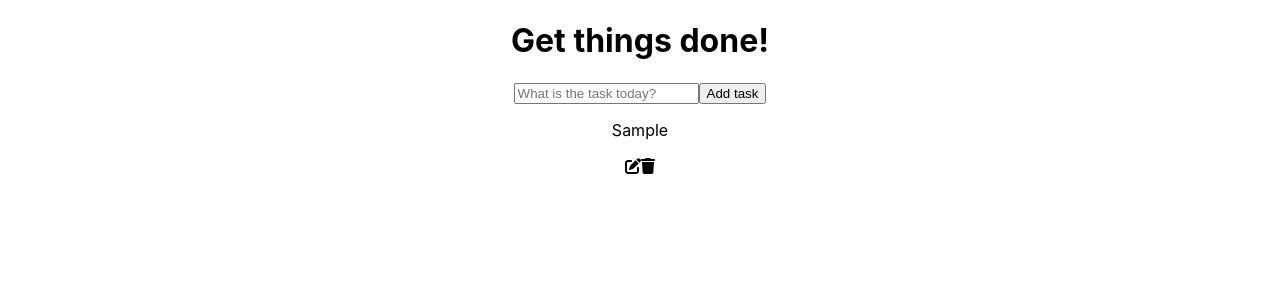
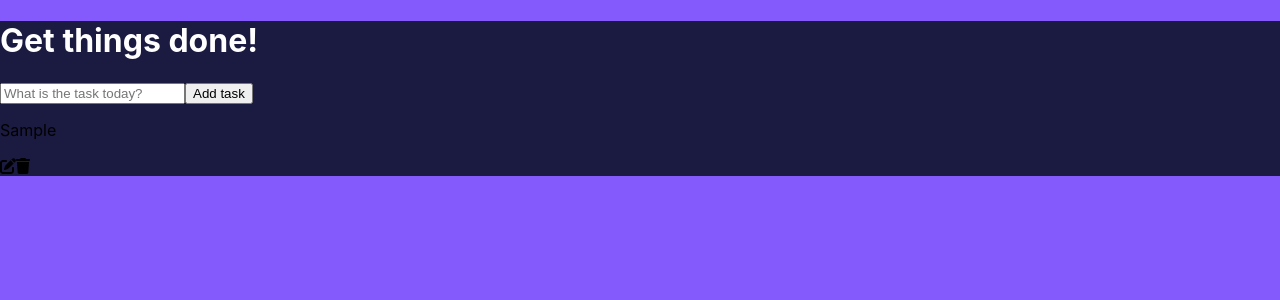
Before and after one commit to Alicianonkonyana/react-to-do-list, a React (Create React App) app: page / in a window 1280 px wide. Both pictures are taken after typing "Sample" into the empty fields and a click on the button "Add task". Shown: the top 300 px of the page. Built offline with nearby package versions, Linux system fonts and the light colour scheme.

Commit message:
made the edit work

```diff
--- a/src/App.css
+++ b/src/App.css
@@ -1,38 +1,9 @@
+body {
+  background-color: #845afc;
+}
 .App {
-  text-align: center;
+  background-color: #1b1a41;
 }
-
-.App-logo {
-  height: 40vmin;
-  pointer-events: none;
-}
-
-@media (prefers-reduced-motion: no-preference) {
-  .App-logo {
-    animation: App-logo-spin infinite 20s linear;
-  }
-}
-
-.App-header {
-  background-color: #282c34;
-  min-height: 100vh;
-  display: flex;
-  flex-direction: column;
-  align-items: center;
-  justify-content: center;
-  font-size: calc(10px + 2vmin);
+h1 {
   color: white;
 }
-
-.App-link {
-  color: #61dafb;
-}
-
-@keyframes App-logo-spin {
-  from {
-    transform: rotate(0deg);
-  }
-  to {
-    transform: rotate(360deg);
-  }
-}
--- a/src/Todo.js
+++ b/src/Todo.js
@@ -1,7 +1,7 @@
 import React from "react";
 import { FontAwesomeIcon } from "@fortawesome/react-fontawesome";
 import { faPenToSquare, faTrash } from "@fortawesome/free-solid-svg-icons";
-export const Todo = ({ task, toggleComplete, deleteTodo }) => {
+export const Todo = ({ task, toggleComplete, deleteTodo, editTodo }) => {
   return (
     <div className="Todo">
       <p
@@ -11,7 +11,10 @@ export const Todo = ({ task, toggleComplete, deleteTodo }) => {
         {task.task}
       </p>
       <div>
-        <FontAwesomeIcon icon={faPenToSquare} />
+        <FontAwesomeIcon
+          icon={faPenToSquare}
+          onClick={() => editTodo(task.id)}
+        />
         <FontAwesomeIcon icon={faTrash} onClick={() => deleteTodo(task.id)} />
       </div>
     </div>
--- a/src/TodoWrapper.js
+++ b/src/TodoWrapper.js
@@ -27,19 +27,37 @@ export const Todowrapper = () => {
       )
     );
   };
-
+  const editTodo = (id) => {
+    setTodos(
+      todos.map((todo) =>
+        todo.id == id ? { ...todo, isEditing: !todo.isEditing } : todo
+      )
+    );
+  };
+  const editTask = (task, id) => {
+    setTodos(
+      todos.map((todo) =>
+        todo.id === id ? { ...todo, task, isEditing: !todo.isEditing } : todo
+      )
+    );
+  };
   return (
     <div className="Todowrapper">
       <h1>Get things done!</h1>
       <TodoForm addTodo={addTodo} />
-      {todos.map((todo, index) => (
+      {todos.map((todo, index) =>
+        todo.isEditing ? (
+          <editForm editTodo={editTask} task={todo} />
+        ) : (
           <Todo
             task={todo}
             key={index}
             toggleComplete={toggleComplete}
             deleteTodo={deleteTodo}
+            editTodo={editTodo}
           />
-      ))}
+        )
+      )}
     </div>
   );
 };
```
Also changed, not shown: src/EditForm.js (+21 -5 lines). Lines whose indentation alone changed are shown as unchanged.
